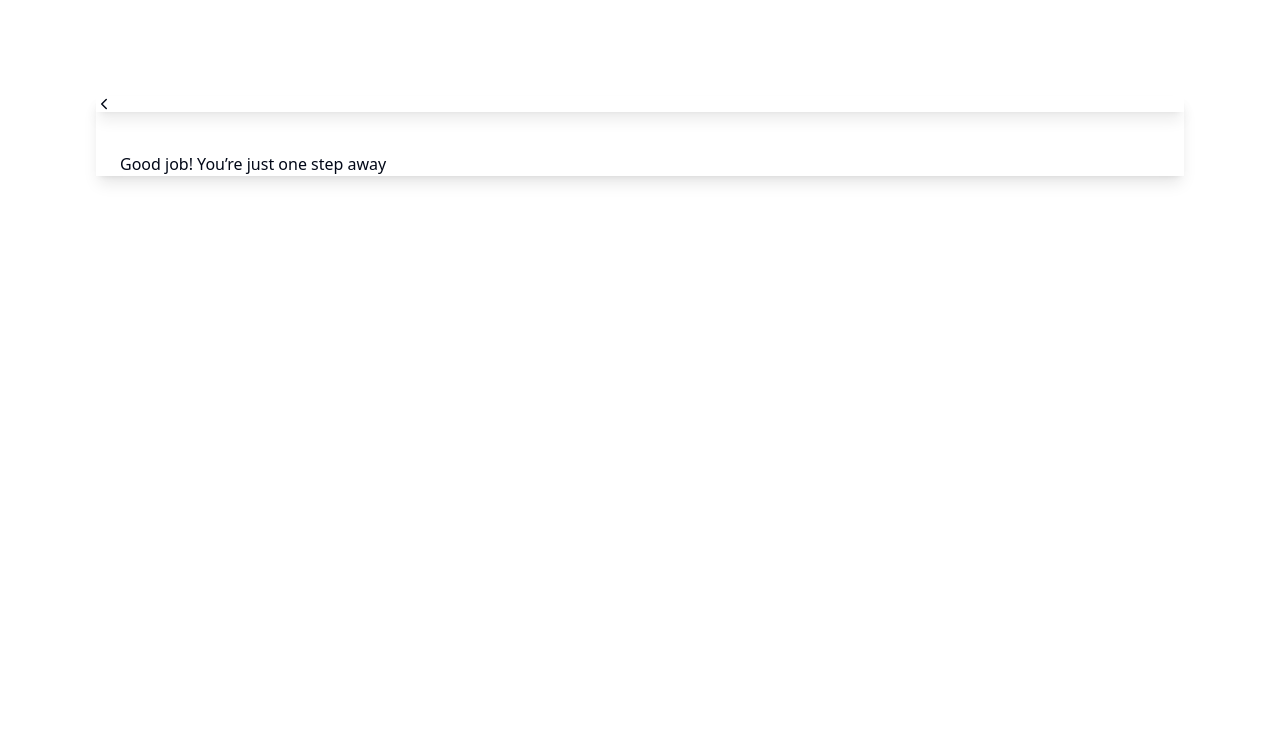
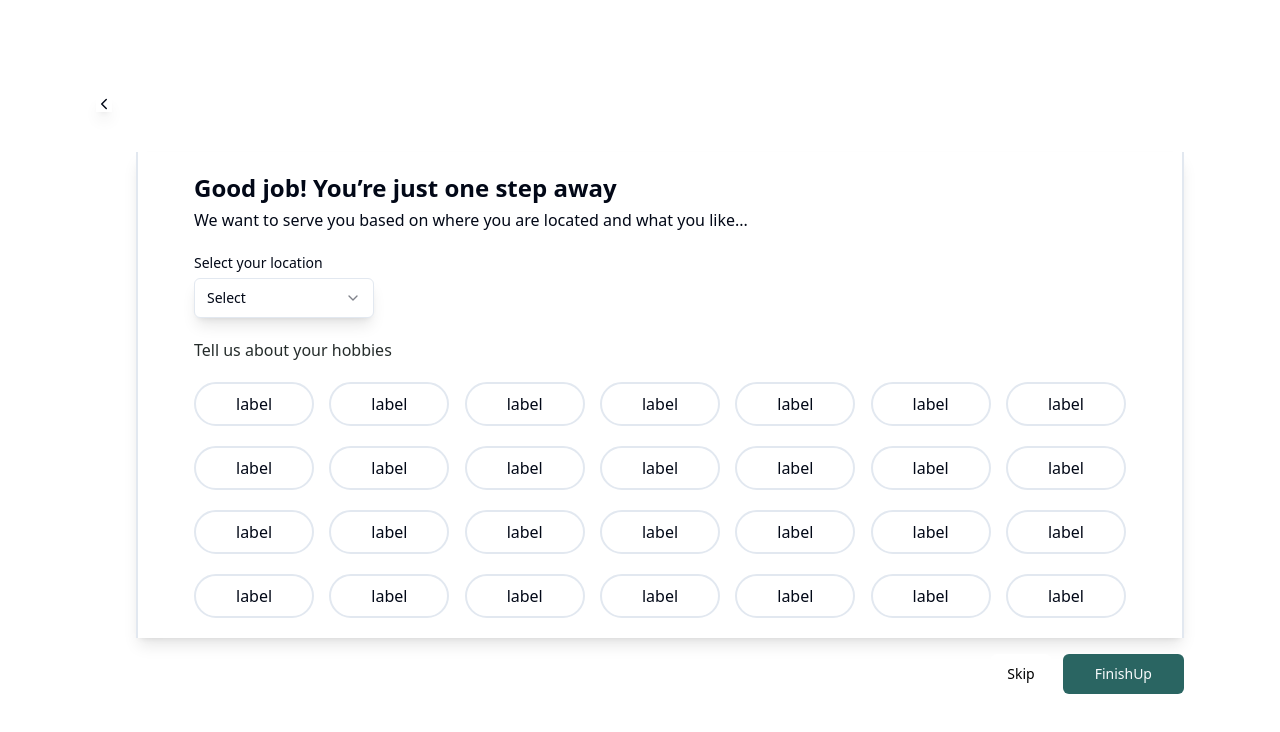
Before and after one commit to paddinghq/evolution, a Next.js app: page /signup/step4 in a window 1280 px wide. Shown: the top 732 px of the page. Built offline with nearby package versions, Linux system fonts and the light colour scheme.

Commit message:
signup 4 screen completed

```diff
--- a/app/(auth)/signup/step4/index.tsx
+++ b/app/(auth)/signup/step4/index.tsx
@@ -1,15 +1,202 @@
+'use client'
 import { IoChevronBack } from "react-icons/io5";
+import React from 'react'
+import * as z from 'zod'
+import { zodResolver } from '@hookform/resolvers/zod'
+import { Form, FormProvider, useForm } from 'react-hook-form'
+import {
+  FormControl,
+  FormField,
+  FormItem,
+  FormLabel,
+} from '@/components/ui/form'
+
+import { Button } from '@/components/ui/button'
+import Link from 'next/link'
+import {
+  Select,
+  SelectContent,
+  SelectItem,
+  SelectTrigger,
+  SelectValue,
+} from '@/components/ui/select'
+
+
+
+
+
+
+const formSchema = z.object({
+    dob: z.date({ required_error: 'A date of birth is required.' }),
+    type: z.enum(['all', 'mentions', 'none'], {
+      required_error: 'You need to select a notification type.',
+    }),
+  })
 const StepFour = () => {
+
+    const form = useForm<z.infer<typeof formSchema>>({
+        resolver: zodResolver(formSchema),
+        defaultValues: {},
+      })
+      const handleSubmit = () => {}
+
     return <div className="p-24 bg-[#fff] ">
-        <div className="shadow-lg">
-            <div className="shadow-lg">
-                <IoChevronBack />
+
+        <IoChevronBack className="shadow-lg cursor-pointer"/>
+        <div className="shadow-lg border-l-2 border-r-2 mt-10  ml-10 px-14 py-5">
+
+            <h5  className="text-2xl font-bold mb-1">Good job! You’re just one step away</h5>
+            <p>We want to serve you based on where you are located and what you like...</p>
+
+            <FormProvider {...form}>
+                <form
+                onSubmit={form.handleSubmit(handleSubmit)}
+                className="max-w-md w-full flex flex-col gap-4"
+                >
+
+                <FormField
+                    control={form.control}
+                    name="dob"
+                    render={({ field }) => (
+                    <FormItem className="flex flex-col mt-6">
+                        <FormLabel>Select your location</FormLabel>
+                        <Select>
+                        <SelectTrigger className="w-[180px]">
+                            <SelectValue placeholder="Select" />
+                        </SelectTrigger>
+                        <SelectContent>
+                            <SelectItem value="light">Nigeria</SelectItem>
+                            <SelectItem value="dark">Togo</SelectItem>
+                            <SelectItem value="system">Ivory coast</SelectItem>
+                        </SelectContent>
+                        </Select>
+                    </FormItem>
+                    )}
+                />
+
+                </form>
+            </FormProvider>
+
+            <div className="mt-5">
+                <h6 className="text-[#252C2B] font-base">Tell us about your hobbies</h6>
             </div>
 
-            <div className="mt-10 px-6">
-                <h5 >Good job! You’re just one step away</h5>
+            <div className="flex justify-between flex-wrap items-center mt-5 ">
+                <div className="border-2 rounded-full px-10 py-2 flex justify-center items-center cursor-pointer active:bg-[#B1761F] active:text-white" >
+                    label
+                </div>
+                <div className="border-2 rounded-full px-10 py-2 flex justify-center items-center cursor-pointer active:bg-[#B1761F] active:text-white" >
+                    label
+                </div>
+                <div className="border-2 rounded-full px-10 py-2 flex justify-center items-center cursor-pointer active:bg-[#B1761F] active:text-white" >
+                    label
+                </div>
+                <div className="border-2 rounded-full px-10 py-2 flex justify-center items-center cursor-pointer active:bg-[#B1761F] active:text-white" >
+                    label
+                </div>
+                <div className="border-2 rounded-full px-10 py-2 flex justify-center items-center cursor-pointer active:bg-[#B1761F] active:text-white" >
+                    label
+                </div>
+                <div className="border-2 rounded-full px-10 py-2 flex justify-center items-center cursor-pointer active:bg-[#B1761F] active:text-white" >
+                    label
+                </div>
+                <div className="border-2 rounded-full px-10 py-2 flex justify-center items-center cursor-pointer active:bg-[#B1761F] active:text-white" >
+                    label
+                </div>
+
+
+            </div>
+            <div className="flex justify-between flex-wrap items-center mt-5 ">
+                <div className="border-2 rounded-full px-10 py-2 flex justify-center items-center cursor-pointer active:bg-[#B1761F] active:text-white" >
+                    label
+                </div>
+                <div className="border-2 rounded-full px-10 py-2 flex justify-center items-center cursor-pointer active:bg-[#B1761F] active:text-white" >
+                    label
+                </div>
+                <div className="border-2 rounded-full px-10 py-2 flex justify-center items-center cursor-pointer active:bg-[#B1761F] active:text-white" >
+                    label
+                </div>
+                <div className="border-2 rounded-full px-10 py-2 flex justify-center items-center cursor-pointer active:bg-[#B1761F] active:text-white" >
+                    label
+                </div>
+                <div className="border-2 rounded-full px-10 py-2 flex justify-center items-center cursor-pointer active:bg-[#B1761F] active:text-white" >
+                    label
+                </div>
+                <div className="border-2 rounded-full px-10 py-2 flex justify-center items-center cursor-pointer active:bg-[#B1761F] active:text-white" >
+                    label
+                </div>
+                <div className="border-2 rounded-full px-10 py-2 flex justify-center items-center cursor-pointer active:bg-[#B1761F] active:text-white" >
+                    label
+                </div>
+
+
+            </div>
+            <div className="flex justify-between flex-wrap items-center mt-5 ">
+                <div className="border-2 rounded-full px-10 py-2 flex justify-center items-center cursor-pointer active:bg-[#B1761F] active:text-white" >
+                    label
+                </div>
+                <div className="border-2 rounded-full px-10 py-2 flex justify-center items-center cursor-pointer active:bg-[#B1761F] active:text-white" >
+                    label
+                </div>
+                <div className="border-2 rounded-full px-10 py-2 flex justify-center items-center cursor-pointer active:bg-[#B1761F] active:text-white" >
+                    label
+                </div>
+                <div className="border-2 rounded-full px-10 py-2 flex justify-center items-center cursor-pointer active:bg-[#B1761F] active:text-white" >
+                    label
+                </div>
+                <div className="border-2 rounded-full px-10 py-2 flex justify-center items-center cursor-pointer active:bg-[#B1761F] active:text-white" >
+                    label
+                </div>
+                <div className="border-2 rounded-full px-10 py-2 flex justify-center items-center cursor-pointer active:bg-[#B1761F] active:text-white" >
+                    label
+                </div>
+                <div className="border-2 rounded-full px-10 py-2 flex justify-center items-center cursor-pointer active:bg-[#B1761F] active:text-white" >
+                    label
+                </div>
+
+
+            </div>
+            <div className="flex justify-between flex-wrap items-center mt-5">
+                <div className="border-2 rounded-full px-10 py-2 flex justify-center items-center cursor-pointer active:bg-[#B1761F] active:text-white" >
+                    label
+                </div>
+                <div className="border-2 rounded-full px-10 py-2 flex justify-center items-center cursor-pointer active:bg-[#B1761F] active:text-white" >
+                    label
+                </div>
+                <div className="border-2 rounded-full px-10 py-2 flex justify-center items-center cursor-pointer active:bg-[#B1761F] active:text-white" >
+                    label
+                </div>
+                <div className="border-2 rounded-full px-10 py-2 flex justify-center items-center cursor-pointer active:bg-[#B1761F] active:text-white" >
+                    label
+                </div>
+                <div className="border-2 rounded-full px-10 py-2 flex justify-center items-center cursor-pointer active:bg-[#B1761F] active:text-white" >
+                    label
+                </div>
+                <div className="border-2 rounded-full px-10 py-2 flex justify-center items-center cursor-pointer active:bg-[#B1761F] active:text-white" >
+                    label
+                </div>
+                <div className="border-2 rounded-full px-10 py-2 flex justify-center items-center cursor-pointer active:bg-[#B1761F] active:text-white" >
+                    label
+                </div>
+
+
             </div>
 
+
+        </div>
+        <div className=" flex justify-end gap-3 mt-4">
+            <Button
+            type="submit"
+            className=" text-black hover:bg-[#217873] hover:text-white bg-white"
+            >
+                Skip
+            </Button>
+            <Button
+            type="submit"
+            className=" bg-[#2A6562] hover:bg-[#217873] px-8"
+            >
+                FinishUp
+            </Button>
         </div>
 
     </div>
--- a/components/ui/select.tsx
+++ b/components/ui/select.tsx
@@ -19,7 +19,7 @@ const SelectTrigger = React.forwardRef<
   <SelectPrimitive.Trigger
     ref={ref}
     className={cn(
-      "flex h-10 w-full items-center justify-between rounded-md border border-input bg-background px-3 py-2 text-sm ring-offset-background placeholder:text-muted-foreground focus:outline-none focus:ring-2 focus:ring-ring focus:ring-offset-2 disabled:cursor-not-allowed disabled:opacity-50 [&>span]:line-clamp-1",
+      "flex h-10 w-full items-center justify-between rounded-md border border-input bg-background px-3 py-2 text-sm ring-offset-background placeholder:text-muted-foreground focus:outline-none focus:ring-2 focus:ring-ring focus:ring-offset-2 disabled:cursor-not-allowed disabled:opacity-50 [&>span]:line-clamp-1 shadow-lg",
       className
     )}
     {...props}
```
